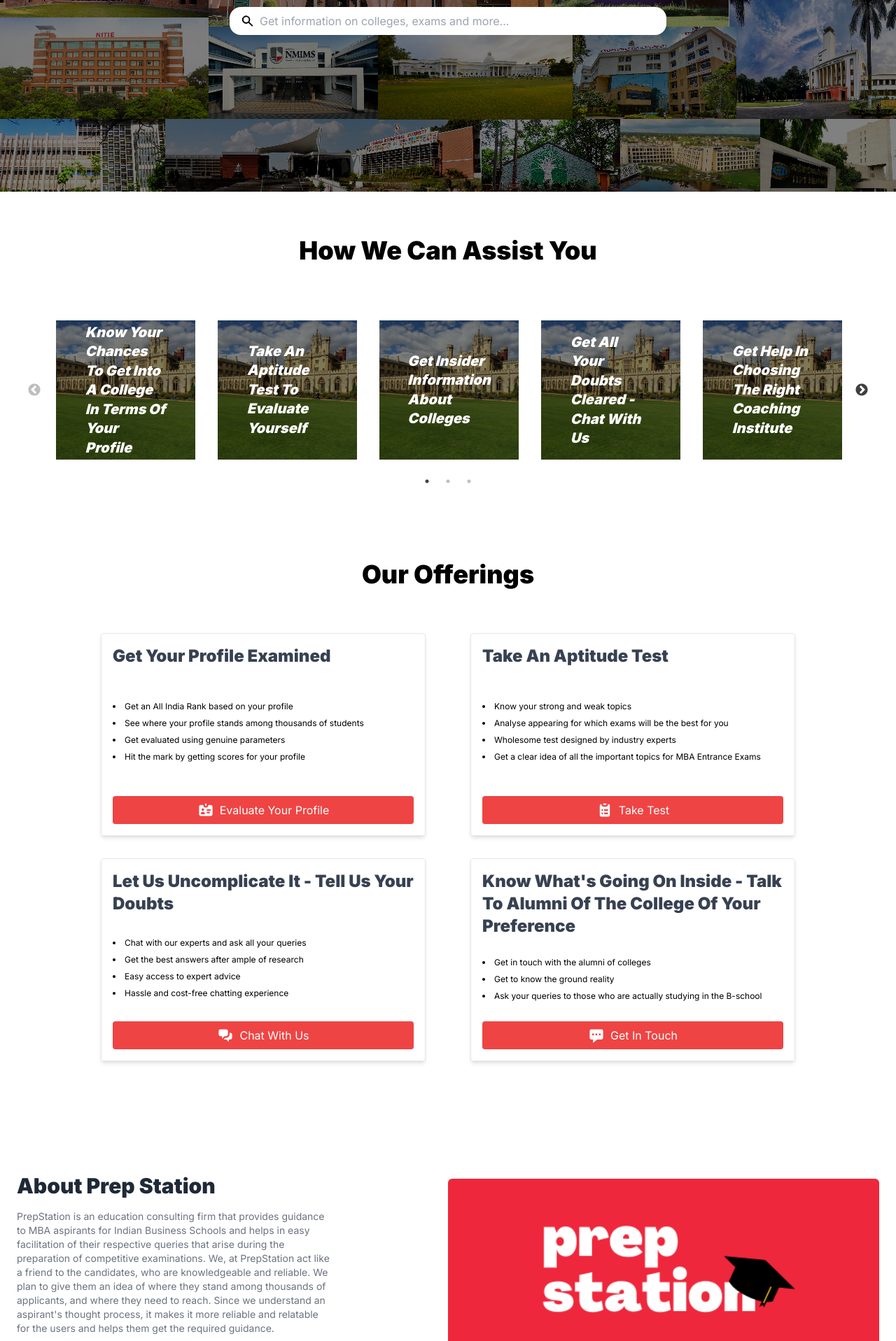
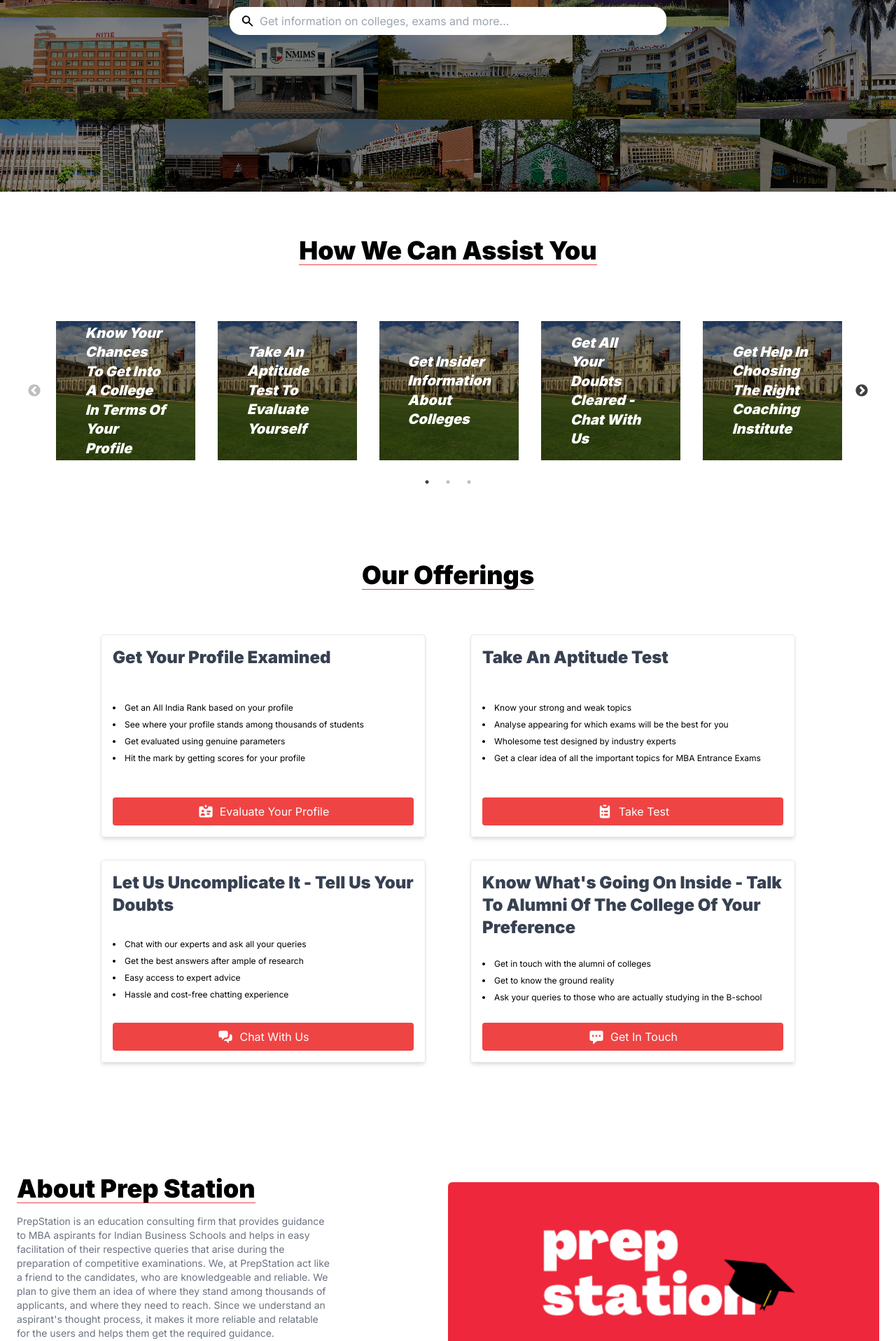
Before and after one commit to bhatvikrant/prep-station, a Next.js app: page / in a window 1280 px wide. Shown: the part 448-2365 px from the top of the page at 70% size. Built offline with nearby package versions, Linux system fonts and the light colour scheme.

Commit message:
Homepage sections header underline animated

```diff
--- a/src/components/Home/AboutPrepStation.tsx
+++ b/src/components/Home/AboutPrepStation.tsx
@@ -10,9 +10,7 @@
       <div className="container px-6 py-8 mx-auto">
         <div className="items-center lg:flex">
           <div className="lg:w-1/2">
-            <h2 className="text-3xl font-bold text-gray-800 dark:text-gray-100">
-              About Prep Station
-            </h2>
+            <h2 className="tw-section-heading">About Prep Station</h2>
 
             <p className="mt-4 text-sm text-gray-500 dark:text-gray-400 lg:max-w-md">
               PrepStation is an education consulting firm that provides guidance
--- a/src/components/Home/HowWeCanAssistYou.tsx
+++ b/src/components/Home/HowWeCanAssistYou.tsx
@@ -75,9 +75,7 @@
   return (
     <div>
       <div className="my-16 text-center">
-        <h2 className="text-2xl font-semibold xs:text-3xl md:text-4xl">
-          How We Can Assist You
-        </h2>
+        <h2 className="tw-section-heading">How We Can Assist You</h2>
       </div>
 
       <div className="mx-8 md:mx-auto md:max-w-6xl">
--- a/src/components/Home/OurOfferings.tsx
+++ b/src/components/Home/OurOfferings.tsx
@@ -7,9 +7,7 @@
   return (
     <div className="max-w-5xl mx-auto my-32">
       <div className="my-16 text-center">
-        <h2 className="text-2xl font-semibold xs:text-3xl md:text-4xl">
-          Our Offerings
-        </h2>
+        <h2 className="tw-section-heading">Our Offerings</h2>
       </div>
 
       <div className="grid grid-cols-1 gap-8 md:grid-cols-2 md:grid-rows-2">
--- a/styles/global.css
+++ b/styles/global.css
@@ -15,6 +15,12 @@
     font-family: 'Inter';
   }
 } */
+
+@layer base {
+  .tw-section-heading {
+    @apply inline-block text-2xl font-semibold no-underline border-b border-red-500 sm:text-3xl md:text-4xl hover:border-transparent;
+  }
+}
 
 /* REACT SLICK ARROW CUSTOM CSS */
 .react__slick__slider__parent {
--- a/tailwind.config.js
+++ b/tailwind.config.js
@@ -15,6 +15,7 @@
   variants: {
     extend: {
       fontWeight: ['hover'],
+      transform: ['hover', 'focus'],
     },
   },
   plugins: [],
```
